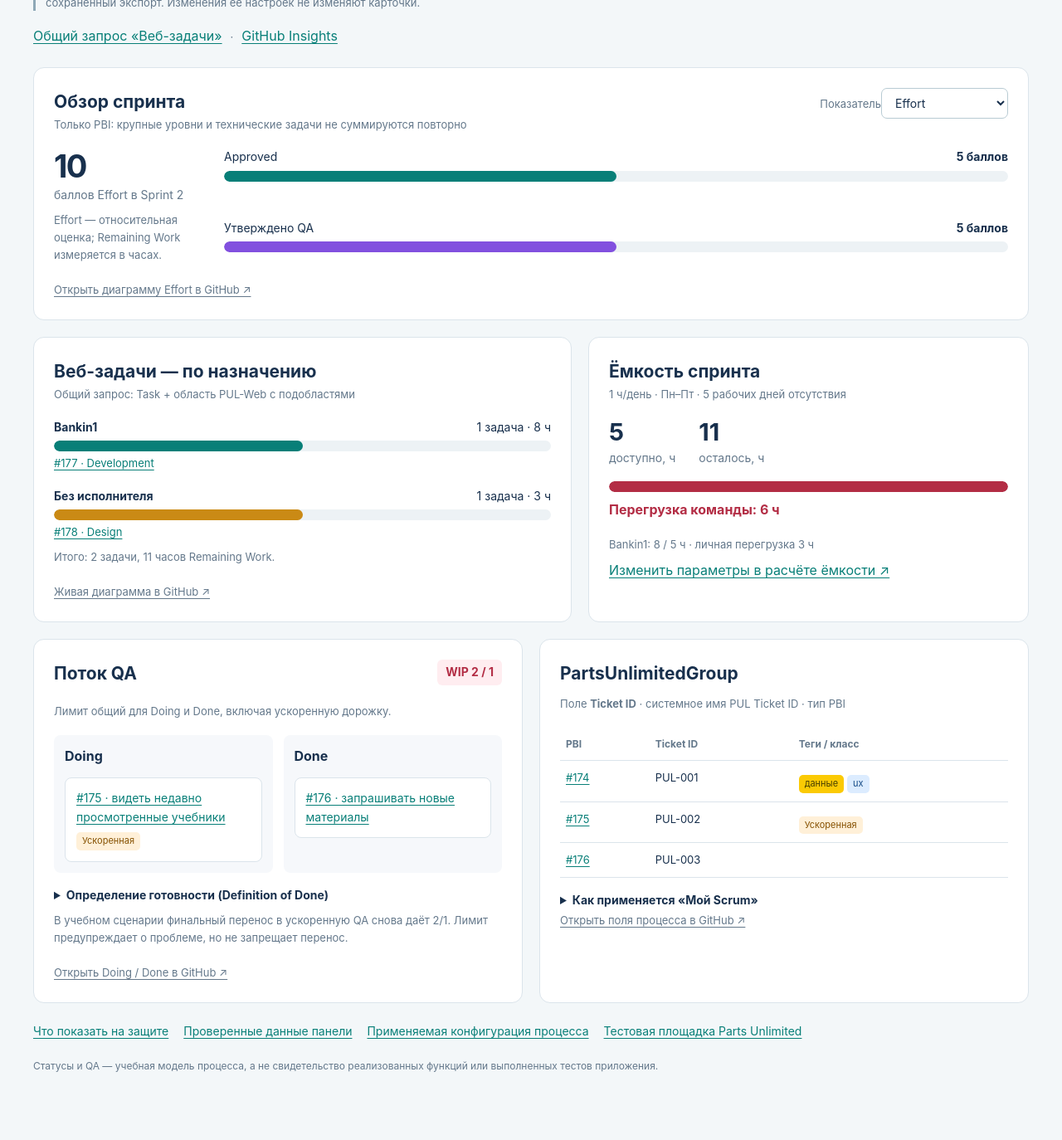
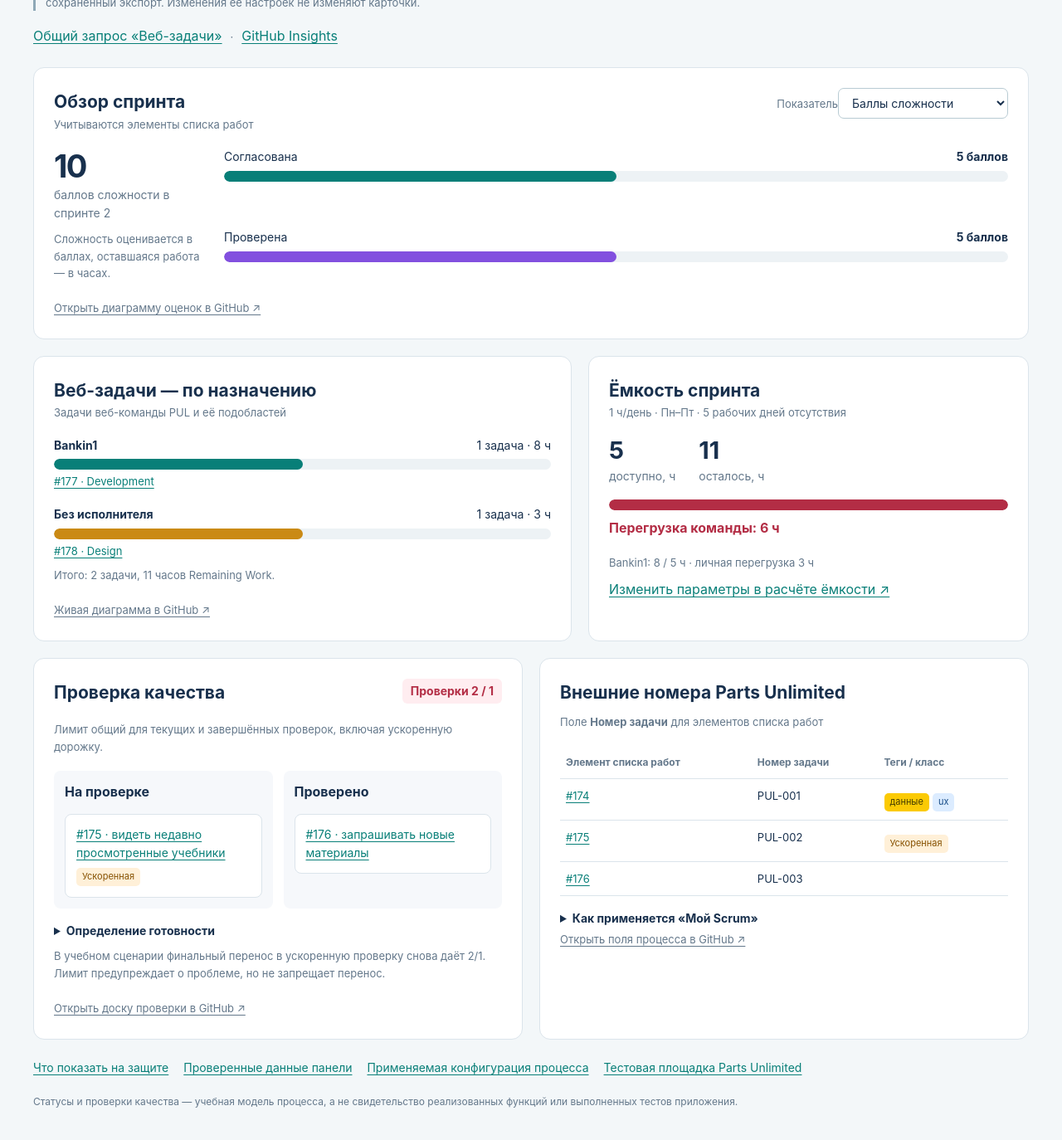
Before and after one commit to mirea-studyflow-bandukov-ilya/Docs, a Jekyll site: the page built from product-dashboard.html, in a window 1280 px wide and 1400 px high, scrolled down 269 px. Shown: the top 1374 px of the window at 83% size. Built offline with Jekyll 4.4.1, drawn with Linux system fonts in a browser that asks for light colours; some of the changed text lies outside the part shown.

Commit message:
Перевести панель обучения продукту

```diff
--- a/product-dashboard.html
+++ b/product-dashboard.html
@@ -11,24 +11,28 @@ permalink: /product-dashboard/
 <body><header><a class="brand" href="{{ '/' | relative_url }}">StudyFlow</a><a href="https://github.com/orgs/mirea-studyflow-bandukov-ilya/projects/1/views/5">Kanban-доска ↗</a></header>
 <main>
 <div class="kicker">PUL-Web · Практика 2.2 · мониторинг проекта</div>
-<div class="lead"><div><h1>Обучение продукту</h1><p>Sprint 2 · 9–22 ноября 2026 · процесс <strong>Мой Scrum</strong></p></div><button id="configure" aria-expanded="false" aria-controls="settings">Настроить панель</button></div>
+<div class="lead"><div><h1>Обучение продукту</h1><p>Спринт 2 · 9–22 ноября 2026 · процесс <strong>Мой Scrum</strong></p></div><button id="configure" aria-expanded="false" aria-controls="settings">Настроить панель</button></div>
 <p class="notice">Проверенный снимок данных GitHub на <strong>11 ноября 2026</strong>. Диаграммы в GitHub работают с текущим состоянием; эта панель использует сохранённый экспорт. Изменения её настроек не изменяют карточки.</p>
 <div class="toolbar"><a href="https://github.com/orgs/mirea-studyflow-bandukov-ilya/projects/1/views/8">Общий запрос «Веб-задачи»</a><span class="muted">·</span><a href="https://github.com/orgs/mirea-studyflow-bandukov-ilya/projects/1/insights">GitHub Insights</a></div>
 <section class="settings" id="settings" hidden aria-label="Настройки панели"><h3>Виджеты панели</h3><label><input type="checkbox" data-toggle="overview" checked>Обзор спринта</label><label><input type="checkbox" data-toggle="capacity" checked>Ёмкость спринта</label><label><input type="checkbox" data-toggle="assignment" checked>Назначение веб-задач</label><p class="muted">Стрелки на виджетах меняют порядок. Настройки сохраняются только в этом браузере.</p><button id="reset-layout">Сбросить настройки</button><button id="done-editing">Завершить редактирование</button></section>
 <p id="error" role="alert"></p>
 <div class="widgets" id="widgets">
-<section class="card" data-widget="overview"><div class="card-header"><div><h2>Обзор спринта</h2><div class="muted">Только PBI: крупные уровни и технические задачи не суммируются повторно</div></div><div><label class="muted" for="measure">Показатель</label><select id="measure"><option value="effort">Effort</option><option value="count">Количество PBI</option></select></div></div><div class="sprint-row"><div><div class="big" id="overview-total">…</div><div class="unit" id="overview-unit">Загрузка данных</div><p class="muted">Effort — относительная оценка; Remaining Work измеряется в часах.</p></div><div class="status-bars" id="status-bars"></div></div><a class="muted" id="effort-native" href="https://github.com/orgs/mirea-studyflow-bandukov-ilya/projects/1/insights/2">Открыть диаграмму Effort в GitHub ↗</a></section>
-<section class="card" data-widget="assignment"><div class="card-header"><div><h2>Веб-задачи — по назначению</h2><div class="muted">Общий запрос: Task + область PUL-Web с подобластями</div></div></div><div class="assignment" id="assignment-bars"></div><p class="muted" id="assignment-summary"></p><a class="muted" href="https://github.com/orgs/mirea-studyflow-bandukov-ilya/projects/1/insights/1">Живая диаграмма в GitHub ↗</a></section>
+<section class="card" data-widget="overview"><div class="card-header"><div><h2>Обзор спринта</h2><div class="muted">Учитываются элементы списка работ</div></div><div><label class="muted" for="measure">Показатель</label><select id="measure"><option value="effort">Баллы сложности</option><option value="count">Количество элементов</option></select></div></div><div class="sprint-row"><div><div class="big" id="overview-total">…</div><div class="unit" id="overview-unit">Загрузка данных</div><p class="muted">Сложность оценивается в баллах, оставшаяся работа — в часах.</p></div><div class="status-bars" id="status-bars"></div></div><a class="muted" id="effort-native" href="https://github.com/orgs/mirea-studyflow-bandukov-ilya/projects/1/insights/2">Открыть диаграмму оценок в GitHub ↗</a></section>
+<section class="card" data-widget="assignment"><div class="card-header"><div><h2>Веб-задачи — по назначению</h2><div class="muted">Задачи веб-команды PUL и её подобластей</div></div></div><div class="assignment" id="assignment-bars"></div><p class="muted" id="assignment-summary"></p><a class="muted" href="https://github.com/orgs/mirea-studyflow-bandukov-ilya/projects/1/insights/1">Живая диаграмма в GitHub ↗</a></section>
 <section class="card" data-widget="capacity"><div class="card-header"><div><h2>Ёмкость спринта</h2><div class="muted">1 ч/день · Пн–Пт · 5 рабочих дней отсутствия</div></div></div><div class="capacity-numbers"><div><strong id="available">…</strong><span class="unit">доступно, ч</span></div><div><strong id="planned">…</strong><span class="unit">осталось, ч</span></div></div><div class="track"><div class="fill danger" style="width:100%"></div></div><p class="danger-text" id="overload"></p><div class="muted" id="personal-load"></div><p><a href="{{ '/sprint-capacity/' | relative_url }}">Изменить параметры в расчёте ёмкости ↗</a></p></section>
 </div>
-<div class="two-panels"><section class="card"><div class="card-header"><h2>Поток QA</h2><span class="wip" id="wip">… / …</span></div><p class="muted">Лимит общий для Doing и Done, включая ускоренную дорожку.</p><div class="qa-lists"><div class="qa-list"><h3>Doing</h3><div id="qa-doing"></div></div><div class="qa-list"><h3>Done</h3><div id="qa-done"></div></div></div><details><summary>Определение готовности (Definition of Done)</summary><p>Проходит <strong>все</strong> тесты; критерии приёмки проверены; блокирующих дефектов нет.</p></details><p class="muted">В учебном сценарии финальный перенос в ускоренную QA снова даёт 2/1. Лимит предупреждает о проблеме, но не запрещает перенос.</p><a class="muted" href="https://github.com/orgs/mirea-studyflow-bandukov-ilya/projects/1/views/7">Открыть Doing / Done в GitHub ↗</a></section>
-<section class="card"><h2>PartsUnlimitedGroup</h2><p class="muted">Поле <strong>Ticket ID</strong> · системное имя PUL Ticket ID · тип PBI</p><table><thead><tr><th>PBI</th><th>Ticket ID</th><th>Теги / класс</th></tr></thead><tbody id="ticket-table"></tbody></table><details><summary>Как применяется «Мой Scrum»</summary><p>Общее текстовое поле организации закреплено за PBI и доступно в карточках, запросах и Project. Конфигурация «Мой Scrum» наследует базовый Scrum в файлах проекта. Группа и короткая подпись показаны на этой панели; GitHub не имеет механизма переключения Azure-процессов.</p></details><a class="muted" href="https://github.com/orgs/mirea-studyflow-bandukov-ilya/projects/1/views/6">Открыть поля процесса в GitHub ↗</a></section></div>
+<div class="two-panels"><section class="card"><div class="card-header"><h2>Проверка качества</h2><span class="wip" id="wip">… / …</span></div><p class="muted">Лимит общий для текущих и завершённых проверок, включая ускоренную дорожку.</p><div class="qa-lists"><div class="qa-list"><h3>На проверке</h3><div id="qa-doing"></div></div><div class="qa-list"><h3>Проверено</h3><div id="qa-done"></div></div></div><details><summary>Определение готовности</summary><p>Проходит <strong>все</strong> тесты; критерии приёмки проверены; блокирующих дефектов нет.</p></details><p class="muted">В учебном сценарии финальный перенос в ускоренную проверку снова даёт 2/1. Лимит предупреждает о проблеме, но не запрещает перенос.</p><a class="muted" href="https://github.com/orgs/mirea-studyflow-bandukov-ilya/projects/1/views/7">Открыть доску проверки в GitHub ↗</a></section>
+<section class="card"><h2>Внешние номера Parts Unlimited</h2><p class="muted">Поле <strong>Номер задачи</strong> для элементов списка работ</p><table><thead><tr><th>Элемент списка работ</th><th>Номер задачи</th><th>Теги / класс</th></tr></thead><tbody id="ticket-table"></tbody></table><details><summary>Как применяется «Мой Scrum»</summary><p>Общее текстовое поле организации закреплено за элементами списка работ и доступно в карточках, запросах и проекте GitHub. Конфигурация «Мой Scrum» наследует базовый Scrum в файлах проекта. Группа и короткая подпись показаны на этой панели; GitHub не имеет механизма переключения Azure-процессов.</p></details><a class="muted" href="https://github.com/orgs/mirea-studyflow-bandukov-ilya/projects/1/views/6">Открыть поля процесса в GitHub ↗</a></section></div>
 <div class="links"><a href="https://github.com/mirea-studyflow-bandukov-ilya/studyflow/blob/main/docs/practice-22.md">Что показать на защите</a><a href="{{ '/data/practice-22.json' | relative_url }}">Проверенные данные панели</a><a href="{{ '/data/my-scrum.resolved.json' | relative_url }}">Применяемая конфигурация процесса</a><a href="https://github.com/mirea-studyflow-bandukov-ilya/studyflow/issues?q=is%3Aissue%20label%3Ademo%3Aparts-unlimited">Тестовая площадка Parts Unlimited</a></div>
-<p class="footer-note">Статусы и QA — учебная модель процесса, а не свидетельство реализованных функций или выполненных тестов приложения.</p>
+<p class="footer-note">Статусы и проверки качества — учебная модель процесса, а не свидетельство реализованных функций или выполненных тестов приложения.</p>
 </main>
 <script>
 (async()=>{
   const el=id=>document.getElementById(id), key='studyflow-dashboard-22-v1';
+  const statuses={
+    'New':'Новая', 'Approved':'Согласована', 'Committed':'Принята в работу',
+    'Утверждено QA':'Проверена', 'Done':'Завершена', 'Removed':'Снята'
+  };
   let preferences={order:['overview','assignment','capacity'],visible:{overview:true,assignment:true,capacity:true},measure:'effort'};
   try{const saved=JSON.parse(localStorage.getItem(key));if(saved&&Array.isArray(saved.order)&&saved.order.length===3&&new Set(saved.order).size===3&&saved.order.every(x=>preferences.order.includes(x))){preferences={...preferences,...saved,visible:{...preferences.visible,...saved.visible}};if(!['effort','count'].includes(preferences.measure))preferences.measure='effort';}}catch{}
   const store=()=>{try{localStorage.setItem(key,JSON.stringify(preferences));}catch{}};
@@ -39,12 +43,12 @@ permalink: /product-dashboard/
   el('configure').onclick=()=>editing(el('settings').hidden);el('done-editing').onclick=()=>editing(false);
   document.querySelectorAll('[data-toggle]').forEach(x=>x.onchange=()=>{preferences.visible[x.dataset.toggle]=x.checked;layout();});
   el('reset-layout').onclick=()=>{preferences={order:['overview','assignment','capacity'],visible:{overview:true,assignment:true,capacity:true},measure:'effort'};layout();renderOverview();};
-  function renderOverview(){if(!data)return;const weighted=preferences.measure==='effort',total=data.stories.reduce((s,x)=>s+(weighted?x.effort:1),0);el('overview-total').textContent=total;el('overview-unit').textContent=weighted?'баллов Effort в Sprint 2':'PBI в Sprint 2';const target=el('status-bars');target.replaceChildren();for(const status of process.states){const value=data.stories.filter(x=>x.status===status).reduce((s,x)=>s+(weighted?x.effort:1),0);if(!value)continue;const row=document.createElement('div'),label=document.createElement('div'),track=document.createElement('div'),fill=document.createElement('div');label.className='bar-label';const name=document.createElement('span'),amount=document.createElement('strong');name.textContent=status;amount.textContent=value+(weighted?' баллов':' PBI');label.append(name,amount);track.className='track';fill.className='fill'+(status===process.kanban.qaStatus?' qa':'');fill.style.width=(total?value/total*100:0)+'%';track.append(fill);row.append(label,track);target.append(row);}}
+  function renderOverview(){if(!data)return;const weighted=preferences.measure==='effort',total=data.stories.reduce((s,x)=>s+(weighted?x.effort:1),0);el('overview-total').textContent=total;el('overview-unit').textContent=weighted?'баллов сложности в спринте 2':'элементов списка работ в спринте 2';const target=el('status-bars');target.replaceChildren();for(const status of process.states){const value=data.stories.filter(x=>x.status===status).reduce((s,x)=>s+(weighted?x.effort:1),0);if(!value)continue;const row=document.createElement('div'),label=document.createElement('div'),track=document.createElement('div'),fill=document.createElement('div');label.className='bar-label';const name=document.createElement('span'),amount=document.createElement('strong');name.textContent=statuses[status]??status;amount.textContent=value+(weighted?' баллов':' шт.');label.append(name,amount);track.className='track';fill.className='fill'+(status===process.kanban.qaStatus?' qa':'');fill.style.width=(total?value/total*100:0)+'%';track.append(fill);row.append(label,track);target.append(row);}}
   el('measure').onchange=()=>{preferences.measure=el('measure').value;store();renderOverview();};
   try{const responses=await Promise.all([fetch({{ '/data/practice-22.json' | relative_url | jsonify }},{cache:'no-cache'}),fetch({{ '/data/my-scrum.resolved.json' | relative_url | jsonify }},{cache:'no-cache'})]);if(responses.some(r=>!r.ok))throw Error('Data unavailable');[data,process]=await Promise.all(responses.map(r=>r.json()));renderOverview();
     const totalHours=data.tasks.reduce((s,x)=>s+x.remainingWork,0),available=(data.sprint.workingDays-data.sprint.daysOff)*data.sprint.hoursPerDay,personal=data.tasks.filter(x=>x.assignee==='Bankin1').reduce((s,x)=>s+x.remainingWork,0);el('available').textContent=available;el('planned').textContent=totalHours;el('overload').textContent='Перегрузка команды: '+Math.max(0,totalHours-available)+' ч';el('personal-load').textContent=`Bankin1: ${personal} / ${available} ч · личная перегрузка ${Math.max(0,personal-available)} ч`;
     const groups=new Map();for(const task of data.tasks){const owner=task.assignee||'Без исполнителя';if(!groups.has(owner))groups.set(owner,[]);groups.get(owner).push(task);}for(const [owner,tasks]of groups){const row=document.createElement('div'),label=document.createElement('div'),track=document.createElement('div'),fill=document.createElement('div');label.className='bar-label';const title=document.createElement('strong'),value=document.createElement('span');title.textContent=owner;value.textContent=tasks.length+' задача · '+tasks.reduce((s,x)=>s+x.remainingWork,0)+' ч';label.append(title,value);track.className='track';fill.className='fill'+(owner==='Без исполнителя'?' warning':'');fill.style.width=(tasks.length/data.tasks.length*100)+'%';track.append(fill);row.append(label,track);for(const task of tasks){const a=document.createElement('a');a.href=task.url;a.textContent='#'+task.url.split('/').pop()+' · '+task.activity;row.append(a);}el('assignment-bars').append(row);}el('assignment-summary').textContent=`Итого: ${data.tasks.length} задачи, ${totalHours} часов Remaining Work.`;
-    const qa=data.stories.filter(x=>x.status===process.kanban.qaStatus);el('wip').textContent=`WIP ${qa.length} / ${process.kanban.wipLimit}`;for(const story of qa){const card=document.createElement('div');card.className='qa-item';const a=document.createElement('a');a.href=story.url;a.textContent='#'+story.url.split('/').pop()+' · '+story.title.replace('Как клиент, я хочу ','');card.append(a);if(story.serviceClass==='Ускоренная'){const badge=document.createElement('span');badge.className='pill expedited';badge.textContent='Ускоренная';card.append(badge);}el(story.qaPhase==='Done'?'qa-done':'qa-doing').append(card);}
+    const qa=data.stories.filter(x=>x.status===process.kanban.qaStatus);el('wip').textContent=`Проверки ${qa.length} / ${process.kanban.wipLimit}`;for(const story of qa){const card=document.createElement('div');card.className='qa-item';const a=document.createElement('a');a.href=story.url;a.textContent='#'+story.url.split('/').pop()+' · '+story.title.replace('Как клиент, я хочу ','');card.append(a);if(story.serviceClass==='Ускоренная'){const badge=document.createElement('span');badge.className='pill expedited';badge.textContent='Ускоренная';card.append(badge);}el(story.qaPhase==='Done'?'qa-done':'qa-doing').append(card);}
     for(const story of data.stories){const tr=document.createElement('tr'),issue=document.createElement('td'),ticket=document.createElement('td'),tags=document.createElement('td'),a=document.createElement('a');a.href=story.url;a.textContent='#'+story.url.split('/').pop();issue.append(a);ticket.textContent=story.ticketId;for(const [text,className]of [['данные','data'],['ux','ux']])if(story.labels.includes(text)){const badge=document.createElement('span');badge.className='pill '+className;badge.textContent=text;tags.append(badge);}if(story.serviceClass==='Ускоренная'){const badge=document.createElement('span');badge.className='pill expedited';badge.textContent='Ускоренная';tags.append(badge);}tr.append(issue,ticket,tags);el('ticket-table').append(tr);}
   }catch{el('error').textContent='Не удалось загрузить снимок данных. Открой ссылки GitHub или обнови страницу.';}
   layout();
```
